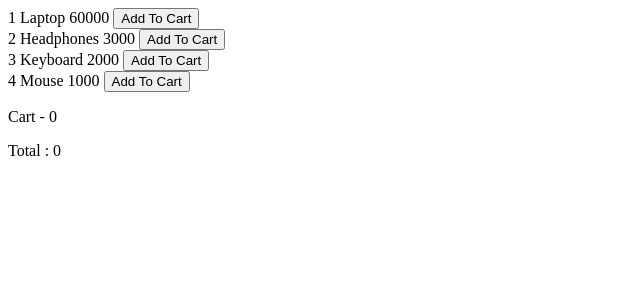
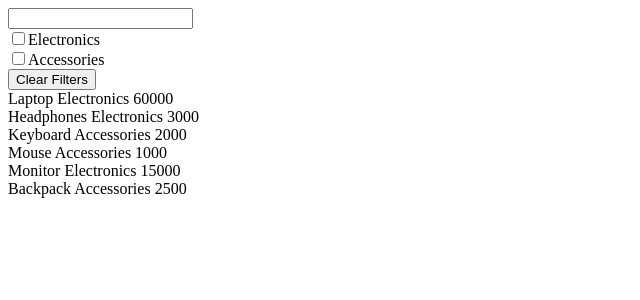
Before and after one commit to kunaladhav/playground, a React (Vite) app in the folder playground/: page / in a window 1280 px wide. Shown: the top 300 px of the page, without its empty margins (0-640 px from the left). Built offline with nearby package versions, Linux system fonts and the light colour scheme.

Commit message:
Complete Day 7 Assignment

```diff
--- a/playground/src/App.jsx
+++ b/playground/src/App.jsx
@@ -9,7 +9,8 @@
 // import Notifications from "./components/Notifications";
 // import SignupForm from "./components/SignupForm";
 // import TodoApp from "./Pages/TodoApp";
-import Shop from "./Pages/Shop";
+// import Shop from "./Pages/Shop";
+import SearchProduct from "./components/SearchProduct";
 
 function App() {
   // const [cart, setCart] = useState([]);
@@ -30,7 +31,8 @@ function App() {
         {/* <Notifications /> */}
         {/* <SignupForm /> */}
         {/* <TodoApp /> */}
-        <Shop />
+        {/* <Shop /> */}
+        <SearchProduct />
       </div>
     </>
   );
--- /dev/null
+++ b/playground/src/components/SearchProduct.jsx
@@ -0,0 +1,65 @@
+import { useState } from "react";
+
+const products = [
+  { id: 1, name: "Laptop", category: "Electronics", price: 60000 },
+  { id: 2, name: "Headphones", category: "Electronics", price: 3000 },
+  { id: 3, name: "Keyboard", category: "Accessories", price: 2000 },
+  { id: 4, name: "Mouse", category: "Accessories", price: 1000 },
+  { id: 5, name: "Monitor", category: "Electronics", price: 15000 },
+  { id: 6, name: "Backpack", category: "Accessories", price: 2500 },
+];
+
+const SearchProduct = () => {
+  const [searchString, setSearchString] = useState("");
+  const [selectedCategory, setSelectedCategory] = useState("");
+
+  const filteredItems = products.filter((item) => {
+    return selectedCategory === ""
+      ? item.name.toLowerCase().includes(searchString.toLowerCase())
+      : item.name.toLowerCase().includes(searchString.toLowerCase()) &&
+          item.category === selectedCategory;
+  });
+
+  const clearFilters = () => {
+    setSearchString("");
+    setSelectedCategory("");
+  };
+
+  const categories = [...new Set(products.map((p) => p.category))];
+
+  return (
+    <div>
+      <div>
+        <input
+          type="text"
+          value={searchString}
+          onChange={(e) => setSearchString(e.target.value)}
+        />
+        {categories.map((item) => (
+          <div>
+            <input
+              type="checkBox"
+              value={selectedCategory}
+              onChange={() => setSelectedCategory(item)}
+            />
+            {item}
+          </div>
+        ))}
+        <div>
+          <button onClick={clearFilters}>Clear Filters</button>
+        </div>
+        {filteredItems.length > 0 ? (
+          filteredItems.map((item) => (
+            <div>
+              {item.name} {item.category} {item.price}
+            </div>
+          ))
+        ) : (
+          <p>No Products Found</p>
+        )}
+      </div>
+    </div>
+  );
+};
+
+export default SearchProduct;
```
